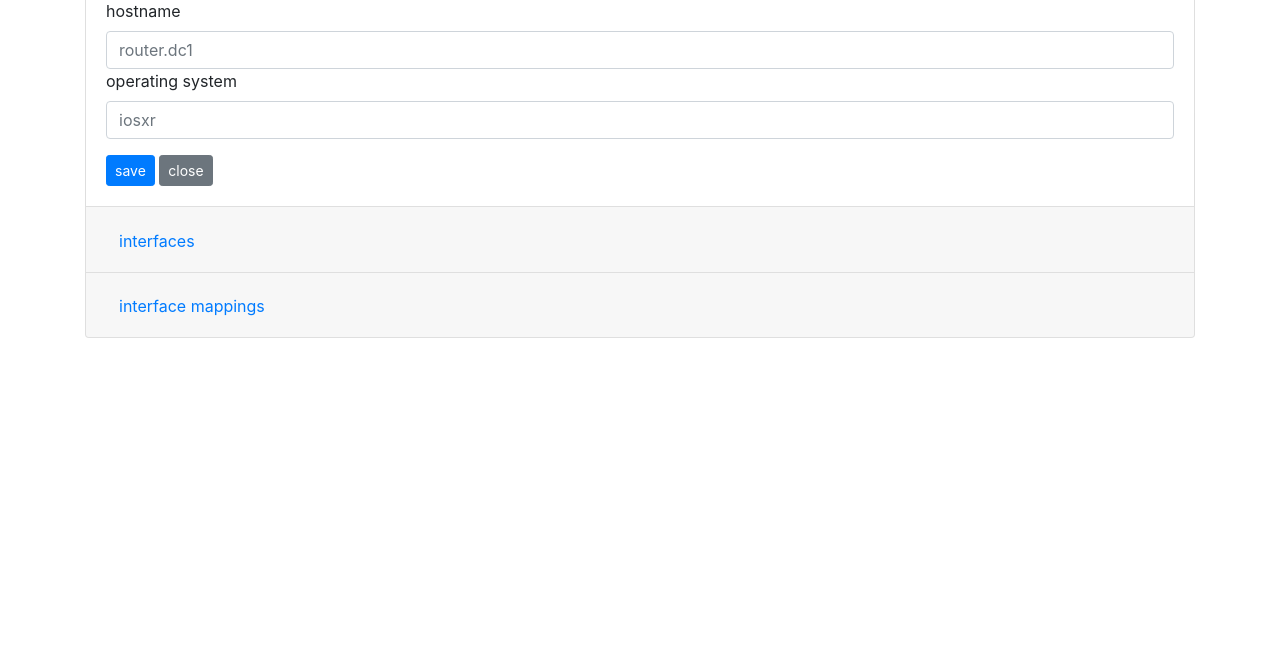
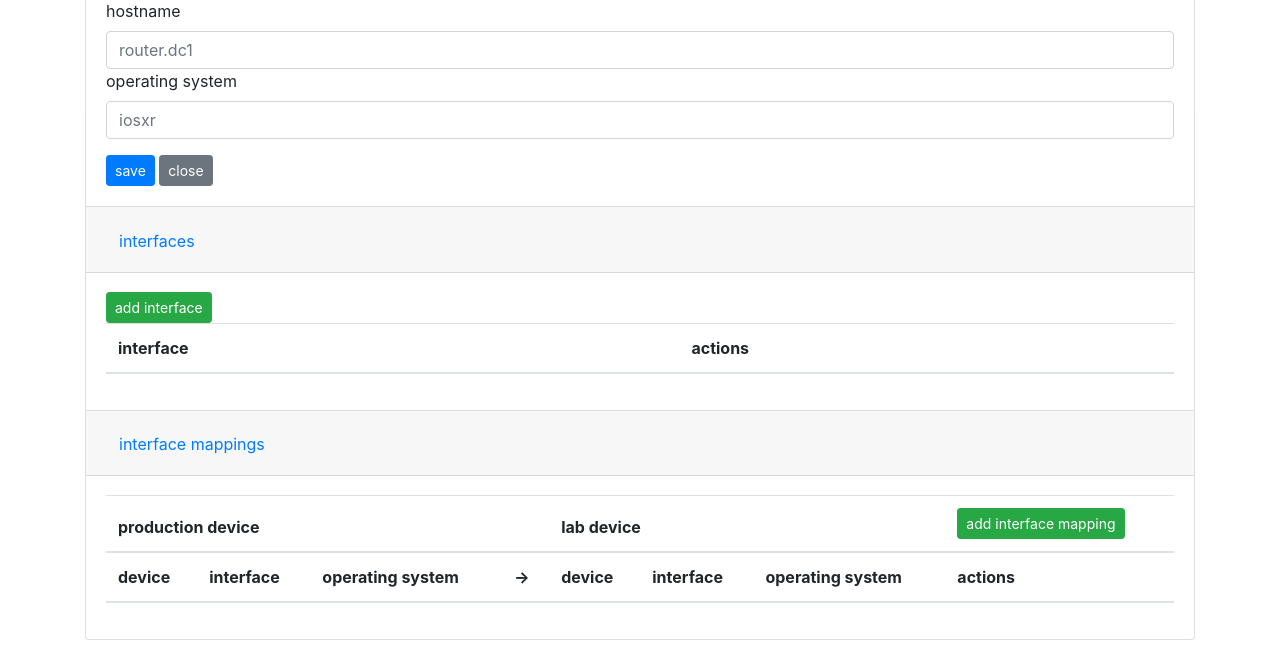
Before and after one commit to netdevops/prod2lab, a Django app: template templates/lab/device.html in a window 1280 px wide. Shown: the part 142-800 px from the top of the page. Run offline with Django 3.2, Linux system fonts and the light colour scheme; the template is opened without the code that fills it, so the values that code supplies are empty; some libraries are stand-ins or nearby versions.

Commit message:
fix device page formatting

```diff
--- a/templates/lab/device.html
+++ b/templates/lab/device.html
@@ -1,4 +1,5 @@
 {% extends 'base.html' %} {% block content %}
+
 <div class="container">
     <div class="accordion" id="deviceAccordian">
 
@@ -27,7 +28,7 @@
                 </h2>
             </div>
 
-            <div id="collapseInterfaces" class="collapse" aria-labelledby="interfacesHeading" data-parent="#deviceAccordian">
+            <div id="collapseInterfaces" class="collapse show" aria-labelledby="interfacesHeading" data-parent="#deviceAccordian">
                 <div class="card-body">
 		            {% include 'lab/device/interfaces.html' %}
                 </div>
@@ -43,7 +44,7 @@
                 </h2>
             </div>
 
-            <div id="collapseDeviceMappings" class="collapse" aria-labelledby="deviceMappingsHeading" data-parent="#deviceAccordian">
+            <div id="collapseDeviceMappings" class="collapse show" aria-labelledby="deviceMappingsHeading" data-parent="#deviceAccordian">
                 <div class="card-body">
 		            {% include 'lab/device/interface-mappings.html' %}
                 </div>
@@ -53,5 +54,4 @@
     </div>
 </div>
 
-
 {% endblock %}
```
Lines whose indentation alone changed are shown as unchanged.
